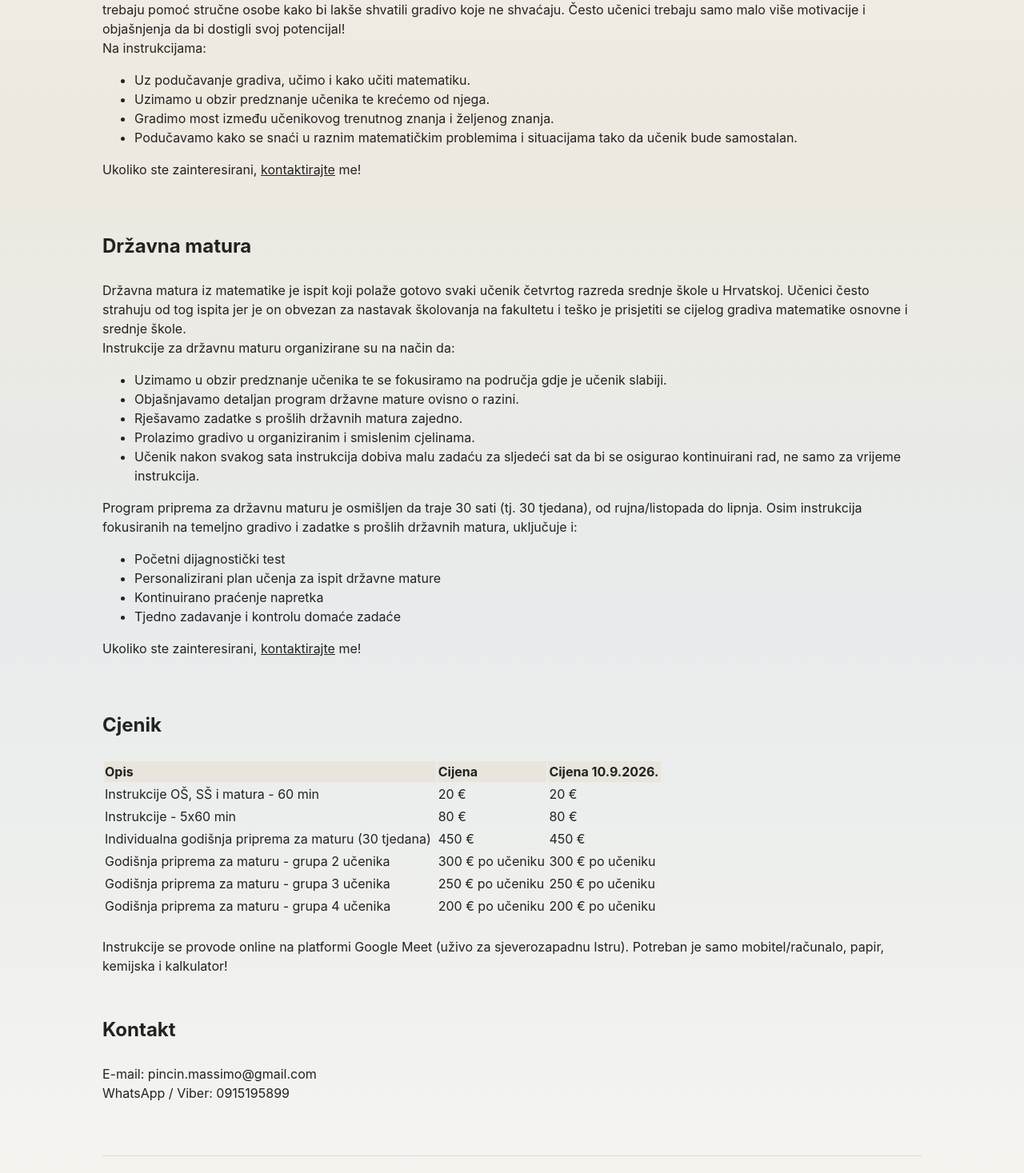
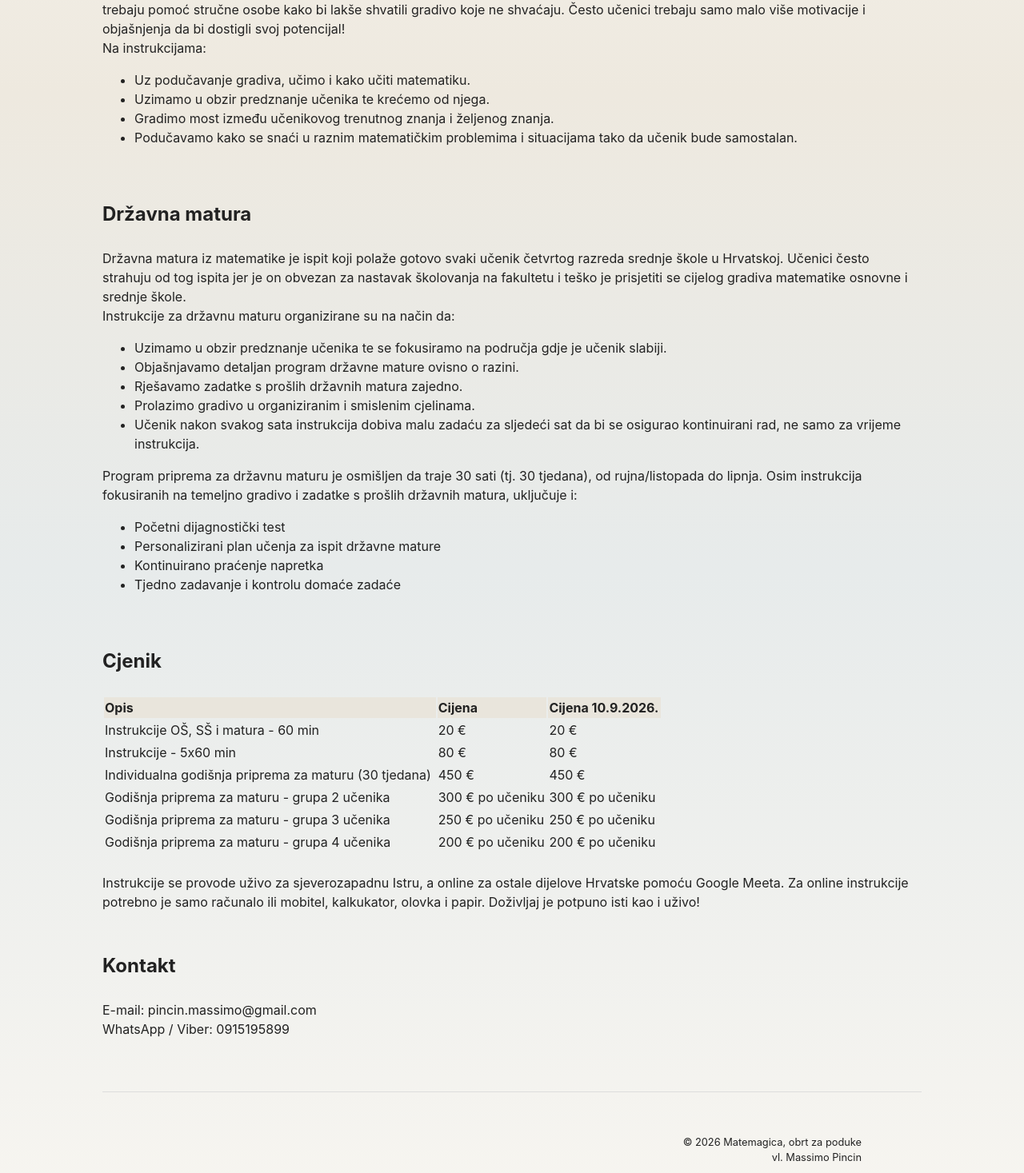
Before and after one commit to mpmatemagica/matemagica, a Vue app: page / in a window 1280 px wide. Shown: the part 483-1950 px from the top of the page at 80% size. Built offline with nearby package versions, Linux system fonts and the light colour scheme.

Commit message:
Update App.vue

```diff
--- a/src/App.vue
+++ b/src/App.vue
@@ -37,9 +37,6 @@ import logo from '@/assets/logo.png'
         <li>Gradimo most između učenikovog trenutnog znanja i željenog znanja.</li>
         <li>Podučavamo kako se snaći u raznim matematičkim problemima i situacijama tako da učenik bude samostalan.</li>
       </ul>
-      <p>
-        Ukoliko ste zainteresirani, <a href="#contact">kontaktirajte</a> me!
-      </p>
     </section>
 
     <section id="matura">
@@ -63,9 +60,6 @@ import logo from '@/assets/logo.png'
         <li>Kontinuirano praćenje napretka</li>
         <li>Tjedno zadavanje i kontrolu domaće zadaće</li>
       </ul>
-      <p>
-        Ukoliko ste zainteresirani, <a href="#contact">kontaktirajte</a> me!
-      </p>
     </section>
 
     <section id="cjenik">
@@ -115,7 +109,7 @@ import logo from '@/assets/logo.png'
         </tbody>
       </table>
       <br>
-      Instrukcije se provode online na platformi Google Meet (uživo za sjeverozapadnu Istru). Potreban je samo mobitel/računalo, papir, kemijska i kalkulator!
+      Instrukcije se provode uživo za sjeverozapadnu Istru, a online za ostale dijelove Hrvatske pomoću Google Meeta. Za online instrukcije potrebno je samo računalo ili mobitel, kalkukator, olovka i papir. Doživljaj je potpuno isti kao i uživo!
     </section>
 
     <section id="contact">
```
